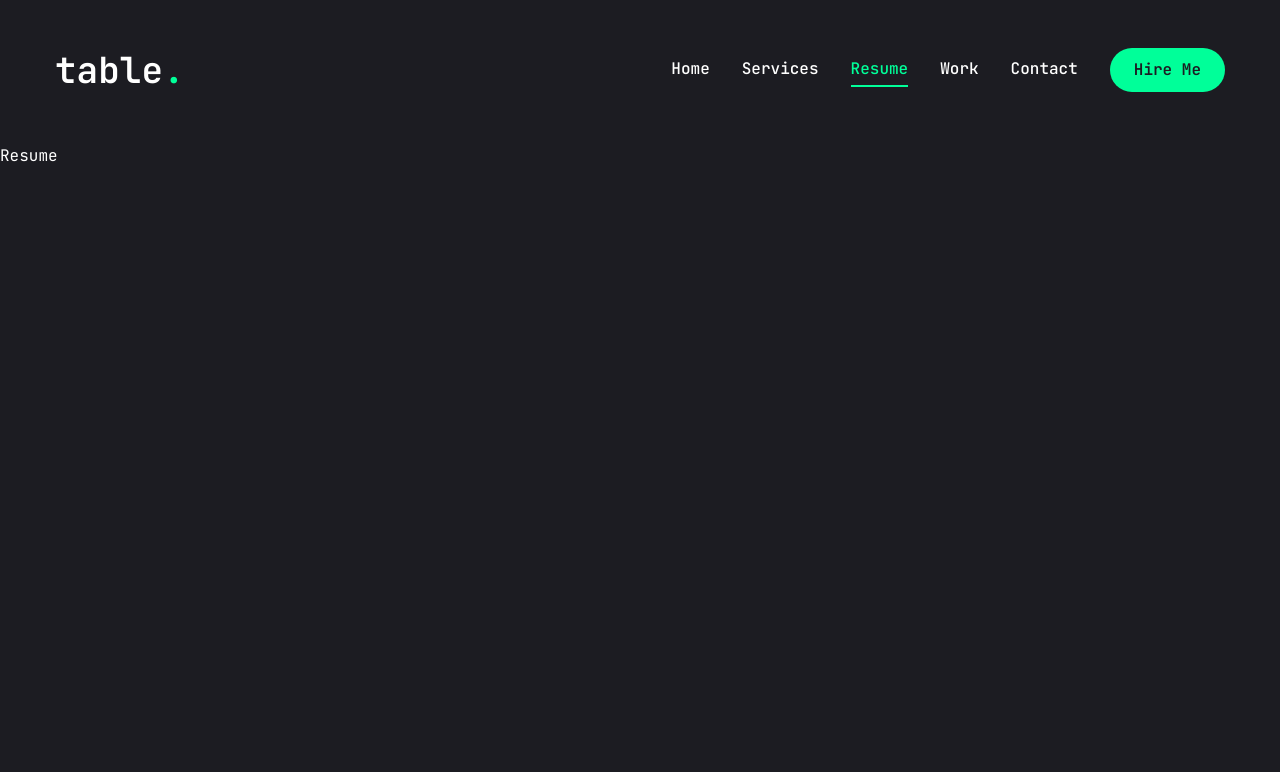
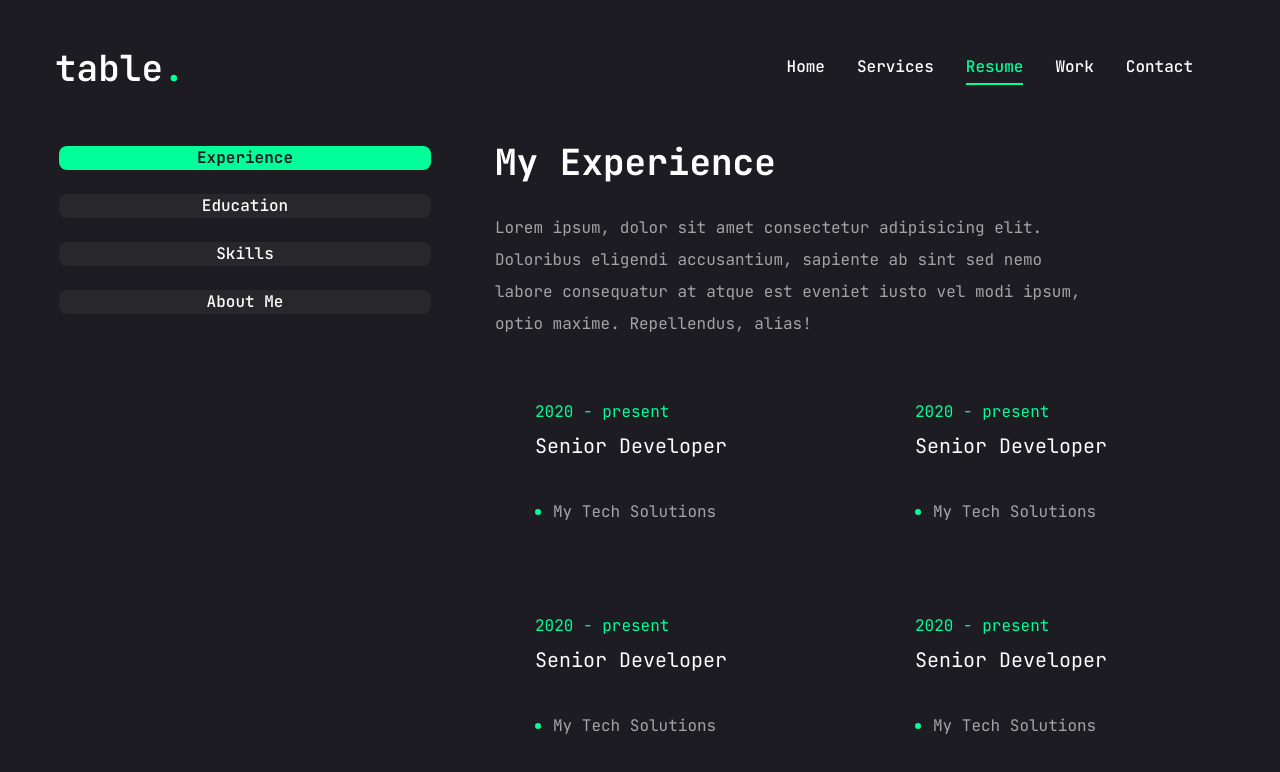
Before and after one commit to iamshahidameen/GitHub, a Next.js app: page /resume in a window 1280 px wide. Shown: the top 772 px of the page. Built offline with nearby package versions, Linux system fonts and the light colour scheme.

Commit message:
Resume Page
Created resume page layout
Various fixes in Tailwind Layout
Tabs functionality Added

```diff
--- a/app/resume/page.jsx
+++ b/app/resume/page.jsx
@@ -72,63 +72,68 @@
         'Lorem ipsum, dolor sit amet consectetur adipisicing elit. Doloribus eligendi accusantium, sapiente ab sint sed nemo labore consequatur at atque est eveniet iusto vel modi ipsum, optio maxime. Repellendus, alias!',
     items: [
         {
-            company: 'Exmp 1',
-            position: 'New',
+            company: 'My Tech Solutions',
+            position: 'Senior Developer',
             duration: '2020 - present'
         },
         {
-            company: 'Exmp 1',
-            position: 'New'
+            company: 'My Tech Solutions',
+            position: 'Senior Developer',
+            duration: '2020 - present'
         },
         {
-            company: 'Exmp 1',
-            position: 'New'
+            company: 'My Tech Solutions',
+            position: 'Senior Developer',
+            duration: '2020 - present'
         },
         {
-            company: 'Exmp 1',
-            position: 'New'
+            company: 'My Tech Solutions',
+            position: 'Senior Developer',
+            duration: '2020 - present'
         },
         {
-            company: 'Exmp 1',
-            position: 'New'
+            company: 'My Tech Solutions',
+            position: 'Senior Developer',
+            duration: '2020 - present'
         },
         {
-            company: 'Exmp 1',
-            position: 'New'
+            company: 'My Tech Solutions',
+            position: 'Senior Developer',
+            duration: '2020 - present'
         }
     ]
 };
 
 const education = {
     icon: '/assets/resume/badge.svg',
-    title: 'My Experience',
+    title: 'My Education',
     description:
-        'Lorem ipsum, dolor sit amet consectetur adipisicing elit. Doloribus eligendi accusantium, sapiente ab sint sed nemo labore consequatur at atque est eveniet iusto vel modi ipsum, optio maxime. Repellendus, alias!',
+        ' sed nemo labore consequatur at atque est eveniet iusto vel modi ipsum, optio maxime. Repellendus, alias!',
     items: [
         {
-            institution: 'Exmp 1',
-            position: 'New',
-            duration: '2020 - present'
+            institution: 'University of USA',
+            degree: 'Bs in Computer Sciences',
+            duration: '2012 - 2016'
         },
         {
-            institution: 'Exmp 1',
-            position: 'New',
-            duration: '2020 - present'
+            institution: 'University of USA',
+            degree: 'Bs in Computer Sciences',
+            duration: '2012 - 2016'
         },
         {
-            institution: 'Exmp 1',
-            position: 'New',
-            duration: '2020 - present'
+            institution: 'University of USA',
+            degree: 'Bs in Computer Sciences',
+            duration: '2012 - 2016'
         },
         {
-            institution: 'Exmp 1',
-            position: 'New',
-            duration: '2020 - present'
+            institution: 'University of USA',
+            degree: 'Bs in Computer Sciences',
+            duration: '2012 - 2016'
         },
         {
-            institution: 'Exmp 1',
-            position: 'New',
-            duration: '2020 - present'
+            institution: 'University of USA',
+            degree: 'Bs in Computer Sciences',
+            duration: '2012 - 2016'
         }
     ]
 };
@@ -174,7 +179,127 @@
 };
 
 const Resume = () => {
-    return <div>Resume</div>;
+    return (
+        <motion.div
+            initial={{ opacity: 0 }}
+            animate={{
+                opacity: 1,
+                transition: { delay: 1.4, duration: 0.4, ease: 'easeIn' }
+            }}
+            className="min-h-[80vh] flex items-center justify-center py-12 xl:py-0"
+        >
+            <div className="container mx-auto">
+                <Tabs
+                    defaultValue="experience"
+                    className="flex flex-col xl:flex-row gap-[60px]"
+                >
+                    <TabsList className="flex h-6 flex-col w-full max-w-[380px] mx-auto xl:mx-0 gap-6">
+                        <TabsTrigger value="experience">Experience</TabsTrigger>
+                        <TabsTrigger value="education">Education</TabsTrigger>
+                        <TabsTrigger value="skills">Skills</TabsTrigger>
+                        <TabsTrigger value="about">About Me</TabsTrigger>
+                    </TabsList>
+                    <div className="min-h-[70vh] w-full">
+                        <TabsContent value="experience" className="w-full">
+                            <div className="flex flex-col gap-[30px] text-center xl:text-left">
+                                <h3 className="text-4xl font-bold">
+                                    {experience.title}
+                                </h3>
+                                <p className="max-w-[600px] text-white/60 mx-auto xl:mx-0">
+                                    {experience.description}
+                                </p>
+                                <ScrollArea className="h-[400px]">
+                                    <ul className="grid grid-cols-1 lg:grid-cols-2 gap-[30px]">
+                                        {experience.items.map((item, index) => {
+                                            return (
+                                                <li
+                                                    key={index}
+                                                    className="bg-[@232329] h-[184px] py-6 px-10 rounded-xl flex flex-col justify-center items-center lg:items-start gap-1"
+                                                >
+                                                    <span className="text-accent">
+                                                        {item.duration}
+                                                    </span>
+                                                    <h3 className="text-xl max-w-[260px] min-h-[60px] text-center lg:text-left">
+                                                        {item.position}
+                                                    </h3>
+                                                    <div className="flex items-center gap-3">
+                                                        <span className="w-[6px] h-[6px] rounded-full bg-accent"></span>
+                                                        <p className="text-white/60">
+                                                            {item.company}
+                                                        </p>
+                                                    </div>
+                                                </li>
+                                            );
+                                        })}
+                                    </ul>
+                                </ScrollArea>
+                            </div>
+                        </TabsContent>
+                        <TabsContent value="education" className="w-full">
+                            <div className="flex flex-col gap-[30px] text-center xl:text-left">
+                                <h3 className="text-4xl font-bold">
+                                    {education.title}
+                                </h3>
+                                <p className="max-w-[600px] text-white/60 mx-auto xl:mx-0">
+                                    {education.description}
+                                </p>
+                                <ScrollArea className="h-[400px]">
+                                    <ul className="grid grid-cols-1 lg:grid-cols-2 gap-[30px]">
+                                        {education.items.map((item, index) => {
+                                            return (
+                                                <li
+                                                    key={index}
+                                                    className="bg-[@232329] h-[184px] py-6 px-10 rounded-xl flex flex-col justify-center items-center lg:items-start gap-1"
+                                                >
+                                                    <span className="text-accent">
+                                                        {item.duration}
+                                                    </span>
+                                                    <h3 className="text-xl max-w-[260px] min-h-[60px] text-center lg:text-left">
+                                                        {item.degree}
+                                                    </h3>
+                                                    <div className="flex items-center gap-3">
+                                                        <span className="w-[6px] h-[6px] rounded-full bg-accent"></span>
+                                                        <p className="text-white/60">
+                                                            {item.institution}
+                                                        </p>
+                                                    </div>
+                                                </li>
+                                            );
+                                        })}
+                                    </ul>
+                                </ScrollArea>
+                            </div>
+                        </TabsContent>
+                        <TabsContent value="skills" className="w-full h-full">
+                            <div className="flex flex-col gap-[30px]">
+                                <div className="flex flex-col gap-[30px] text-center xl:text-left">
+                                    <h3 className="text-4xl font-bold">
+                                        {' '}
+                                        {skills.title}
+                                    </h3>
+                                    <p className="max-w-[600px] text-white/60 mx-auto xl:mx-0">
+                                        {skills.description}
+                                    </p>
+                                </div>
+                                <ul className="grid grid-cols-2 sm:grid-cols-3 md:grid-col-4 xl:gap-[30px]">
+                                    {skills.skillList.map((skill, index) => {
+                                        return (
+                                            <li className="test" key={index}>
+                                                {skill.name}
+                                            </li>
+                                        );
+                                    })}
+                                </ul>
+                            </div>
+                        </TabsContent>
+                        <TabsContent value="about" className="w-full">
+                            Exp 4
+                        </TabsContent>
+                    </div>
+                </Tabs>
+            </div>
+        </motion.div>
+    );
 };
 
 export default Resume;
--- a/app/services/page.jsx
+++ b/app/services/page.jsx
@@ -31,7 +31,7 @@
         <section className="min-h-[80vh] flex flex-col justify-center py-12 xl:py-0">
             <div className="container mx-auto">
                 <motion.div
-                    className="grid grid-cols-1 xl:grid-cols-2 gap-[60px]"
+                    className="grid grid-cols-1 lg:grid-cols-2 gap-[60px]"
                     initial={{ opacity: 0 }}
                     animate={{
                         opacity: 1,
--- a/components/Header.jsx
+++ b/components/Header.jsx
@@ -17,7 +17,7 @@
                 <div className="hidden xl:flex items-center gap-8">
                     <Nav />
                     <Link href="/contact">
-                        <Button className="">Hire Me</Button>
+                        {/* <Button className="">Hire Me</Button> */}
                     </Link>
                 </div>
                 {/* Mobile Nav */}
--- a/components/ui/tabs.jsx
+++ b/components/ui/tabs.jsx
@@ -1,43 +1,46 @@
-"use client"
+'use client';
 
-import * as React from "react"
-import * as TabsPrimitive from "@radix-ui/react-tabs"
+import * as React from 'react';
+import * as TabsPrimitive from '@radix-ui/react-tabs';
 
-import { cn } from "@/lib/utils"
+import { cn } from '@/lib/utils';
 
-const Tabs = TabsPrimitive.Root
+const Tabs = TabsPrimitive.Root;
 
 const TabsList = React.forwardRef(({ className, ...props }, ref) => (
     <TabsPrimitive.List
         ref={ref}
         className={cn(
-      "inline-flex h-10 items-center justify-center rounded-md bg-muted p-1 text-muted-foreground",
+            'inline-flex h-auto rounded-md p-1 text-primary',
             className
         )}
-    {...props} />
-))
-TabsList.displayName = TabsPrimitive.List.displayName
+        {...props}
+    />
+));
+TabsList.displayName = TabsPrimitive.List.displayName;
 
 const TabsTrigger = React.forwardRef(({ className, ...props }, ref) => (
     <TabsPrimitive.Trigger
         ref={ref}
         className={cn(
-      "inline-flex items-center justify-center whitespace-nowrap rounded-sm px-3 py-1.5 text-sm font-medium ring-offset-background transition-all focus-visible:outline-none focus-visible:ring-2 focus-visible:ring-ring focus-visible:ring-offset-2 disabled:pointer-events-none disabled:opacity-50 data-[state=active]:bg-background data-[state=active]:text-foreground data-[state=active]:shadow-sm",
+            'inline-flex items-center w-full bg-[#27272c] justify-center whitespace-nowrap text-white rounded-lg font-medium ring-offset-white transition-all disabled:pointer-events-none disabled:opacity-50 data-[state=active]:bg-accent data-[state=active]:text-primary data-[state=active]:font-bold data-[state=active]:shadow-sm text-base ',
             className
         )}
-    {...props} />
-))
-TabsTrigger.displayName = TabsPrimitive.Trigger.displayName
+        {...props}
+    />
+));
+TabsTrigger.displayName = TabsPrimitive.Trigger.displayName;
 
 const TabsContent = React.forwardRef(({ className, ...props }, ref) => (
     <TabsPrimitive.Content
         ref={ref}
         className={cn(
-      "mt-2 ring-offset-background focus-visible:outline-none focus-visible:ring-2 focus-visible:ring-ring focus-visible:ring-offset-2",
+            'min-h-[480px]ring-offset-background focus-visible:outline-none focus-visible:ring-2 focus-visible:ring-ring focus-visible:ring-offset-2',
             className
         )}
-    {...props} />
-))
-TabsContent.displayName = TabsPrimitive.Content.displayName
+        {...props}
+    />
+));
+TabsContent.displayName = TabsPrimitive.Content.displayName;
 
-export { Tabs, TabsList, TabsTrigger, TabsContent }
+export { Tabs, TabsList, TabsTrigger, TabsContent };
--- a/tailwind.config.js
+++ b/tailwind.config.js
@@ -5,22 +5,22 @@
         './pages/**/*.{js,jsx}',
         './components/**/*.{js,jsx}',
         './app/**/*.{js,jsx}',
-    './src/**/*.{js,jsx}',
+        './src/**/*.{js,jsx}'
     ],
     prefix: '',
     theme: {
         container: {
             center: true,
-      padding: '15px',
+            padding: '15px'
         },
         screens: {
             sm: '640px',
-      lg: '768px',
+            md: '768px',
             lg: '960px',
-      xl: '1200px',
+            xl: '1200px'
         },
         fontFamily: {
-      primary: 'var(--font-jetbrainsMono)',
+            primary: 'var(--font-jetbrainsMono)'
         },
         extend: {
             colors: {
@@ -31,49 +31,49 @@
                 foreground: 'hsl(var(--foreground))',
                 secondary: {
                     DEFAULT: 'hsl(var(--secondary))',
-          foreground: 'hsl(var(--secondary-foreground))',
+                    foreground: 'hsl(var(--secondary-foreground))'
                 },
                 destructive: {
                     DEFAULT: 'hsl(var(--destructive))',
-          foreground: 'hsl(var(--destructive-foreground))',
+                    foreground: 'hsl(var(--destructive-foreground))'
                 },
                 muted: {
                     DEFAULT: 'hsl(var(--muted))',
-          foreground: 'hsl(var(--muted-foreground))',
+                    foreground: 'hsl(var(--muted-foreground))'
                 },
                 accent: {
                     DEFAULT: '#00ff99',
-          hover: '#00e187',
+                    hover: '#00e187'
                 },
                 popover: {
                     DEFAULT: 'hsl(var(--popover))',
-          foreground: 'hsl(var(--popover-foreground))',
+                    foreground: 'hsl(var(--popover-foreground))'
                 },
                 card: {
                     DEFAULT: 'hsl(var(--card))',
-          foreground: 'hsl(var(--card-foreground))',
-        },
+                    foreground: 'hsl(var(--card-foreground))'
+                }
             },
             borderRadius: {
                 lg: 'var(--radius)',
                 md: 'calc(var(--radius) - 2px)',
-        sm: 'calc(var(--radius) - 4px)',
+                sm: 'calc(var(--radius) - 4px)'
             },
             keyframes: {
                 'accordion-down': {
                     from: { height: '0' },
-          to: { height: 'var(--radix-accordion-content-height)' },
+                    to: { height: 'var(--radix-accordion-content-height)' }
                 },
                 'accordion-up': {
                     from: { height: 'var(--radix-accordion-content-height)' },
-          to: { height: '0' },
-        },
+                    to: { height: '0' }
+                }
             },
             animation: {
                 'accordion-down': 'accordion-down 0.2s ease-out',
-        'accordion-up': 'accordion-up 0.2s ease-out',
+                'accordion-up': 'accordion-up 0.2s ease-out'
+            }
+        }
     },
-    },
-  },
-  plugins: [require('tailwindcss-animate')],
+    plugins: [require('tailwindcss-animate')]
 };
```
Also changed, not shown: components/ui/scroll-area.jsx (+26 -20 lines), 1 other file (tests, documents, lock files or other folders). Lines whose indentation alone changed are shown as unchanged.
